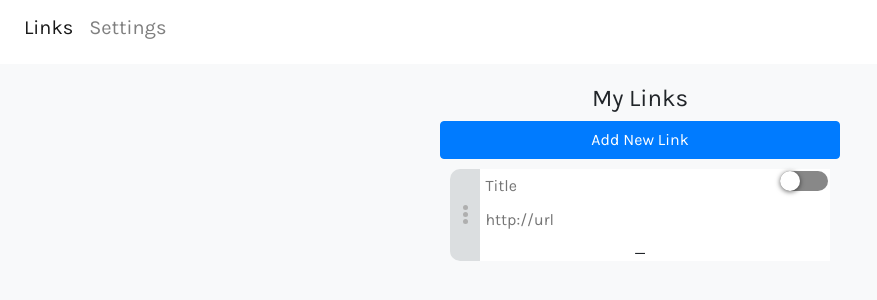
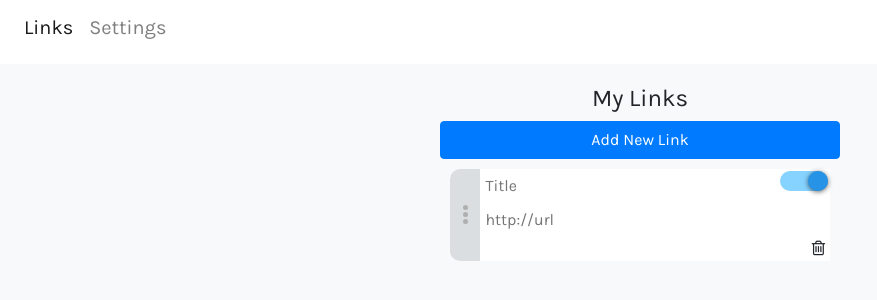
Before and after one commit to SagarBajpai/Put-Your-Bio, a React app: page / in a window 1280 px wide. Shown: the top 300 px of the page, without its empty margins (0-877 px from the left). Built offline with nearby package versions, Linux system fonts and the light colour scheme.

Commit message:
Delete button and toogle event handler are implemented

```diff
--- a/package.json
+++ b/package.json
@@ -30,6 +30,7 @@
     "eslint-plugin-react": "7.14.3",
     "eslint-plugin-react-hooks": "^1.6.1",
     "file-loader": "3.0.1",
+    "font-awesome": "^4.7.0",
     "fs-extra": "7.0.1",
     "html-webpack-plugin": "4.0.0-beta.5",
     "identity-obj-proxy": "3.0.0",
--- a/src/Components/Screens/Dashboard/Dashboard.js
+++ b/src/Components/Screens/Dashboard/Dashboard.js
@@ -4,7 +4,24 @@ import Header from "../../Common/Header/Header";
 import LinkPad from "../../Utils/Dashboard/LinkPad/LinkPad";
 
 class Dashboard extends Component {
+  constructor(props) {
+    super(props);
+    this.state = {
+      checked: true
+    };
+  }
+
+  handleChange = checked => {
+    console.log("checked : ", this.state.checked);
+    this.setState({ checked });
+  };
+
+  handleOnClick = e => {
+    console.log("e  : ", e);
+  };
+
   render() {
+    const { checked } = this.state;
     return (
       <div id="dashboard">
         <Header />
@@ -14,7 +31,11 @@ class Dashboard extends Component {
             <button className="btn btn-primary add_new_link">
               Add New Link
             </button>
-            <LinkPad />
+            <LinkPad
+              onChange={this.handleChange}
+              checked={checked}
+              onClick={e => this.handleOnClick(e)}
+            />
           </div>
         </div>
       </div>
--- a/src/Components/Utils/Dashboard/LinkPad/LinkPad.js
+++ b/src/Components/Utils/Dashboard/LinkPad/LinkPad.js
@@ -2,7 +2,8 @@ import React from "react";
 import "./LinkPad.scss";
 import Switch from "react-switch";
 
-function LinkPad(props) {
+const LinkPad = props => {
+  const { checked, onChange, onClick } = props;
   return (
     <div className="linkPad">
       <div className="linkPad__shell">
@@ -26,8 +27,8 @@ function LinkPad(props) {
             <div className="linkPad__input_options">
               <label>
                 <Switch
-                  // checked={this.state.checked}
-                  // onChange={this.handleChange}
+                  checked={checked}
+                  onChange={onChange}
                   onColor="#86d3ff"
                   onHandleColor="#2693e6"
                   handleDiameter={20}
@@ -43,11 +44,17 @@ function LinkPad(props) {
               </label>
             </div>
           </div>
-          <div className="linkPad__options">_</div>
+          <div className="linkPad__options">
+            <i
+              className="fa fa-trash-o icons"
+              aria-hidden="true"
+              onClick={e => onClick("delete")}
+            ></i>
+          </div>
         </div>
       </div>
     </div>
   );
-}
+};
 
 export default LinkPad;
--- a/src/Components/Utils/Dashboard/LinkPad/LinkPad.scss
+++ b/src/Components/Utils/Dashboard/LinkPad/LinkPad.scss
@@ -14,6 +14,7 @@
       width: 30px;
       border-top-left-radius: 10px;
       border-bottom-left-radius: 10px;
+      cursor: all-scroll;
 
       .linkPad__dots__container {
         .linkPad__dots {
@@ -38,6 +39,7 @@
         .linkPad__input_fields {
           display: inline-block;
           width: 84%;
+          padding-right: 21px;
 
           input {
             width: 100%;
@@ -60,9 +62,20 @@
 
       .linkPad__options {
         display: inline-block;
+        text-align: right;
         width: 100%;
         background: white;
         border-bottom-left-radius: 10px;
+
+        .icons {
+          margin: 0px 5px;
+          font-size: 17px;
+          cursor: pointer;
+
+          &:hover {
+            color: cadetblue;
+          }
+        }
       }
     }
   }
--- a/src/index.js
+++ b/src/index.js
@@ -6,6 +6,7 @@ import * as serviceWorker from "./serviceWorker";
 import "../node_modules/bootstrap/dist/css/bootstrap.css";
 import "../node_modules/bootstrap/dist/js/bootstrap.js";
 import "../node_modules/bootstrap/scss/bootstrap.scss";
+import "font-awesome/css/font-awesome.min.css";
 
 import { BrowserRouter as Router } from "react-router-dom";
 
```
Also changed, not shown: 1 other file (tests, documents, lock files or other folders).
